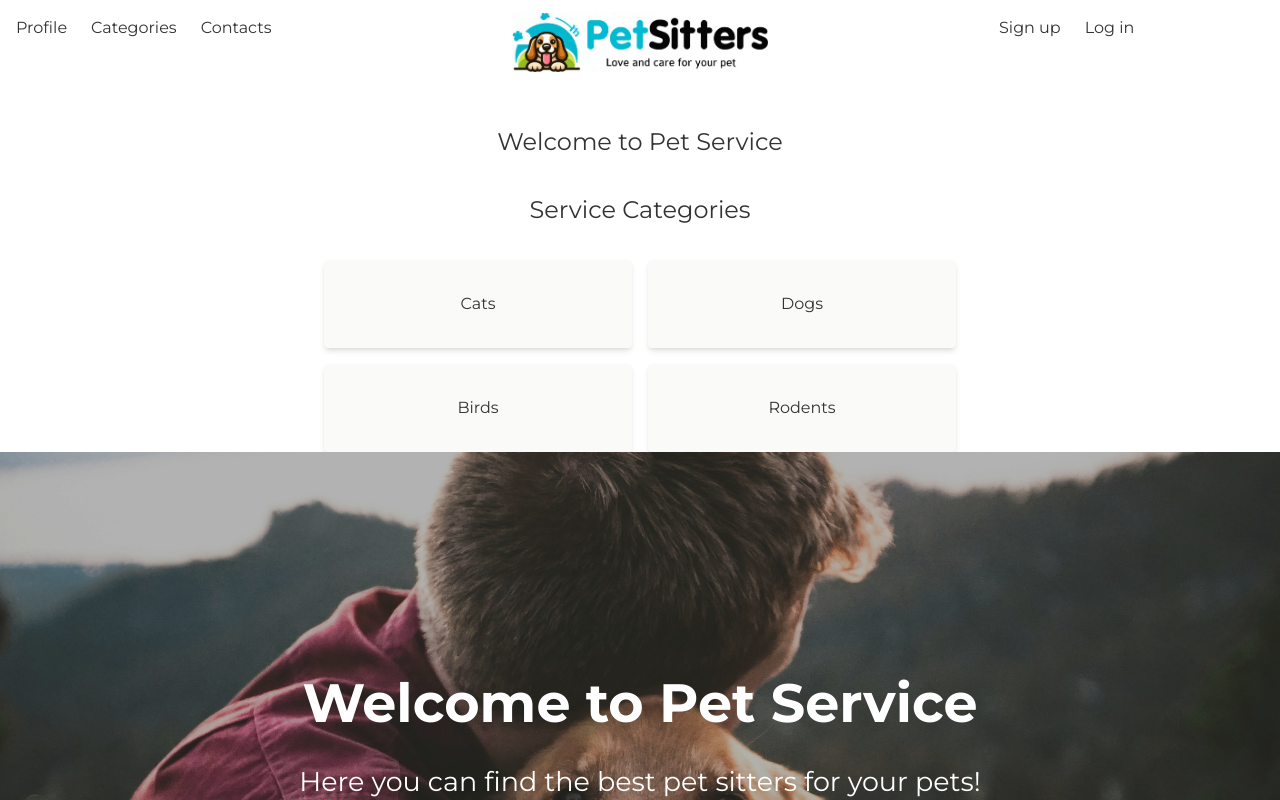
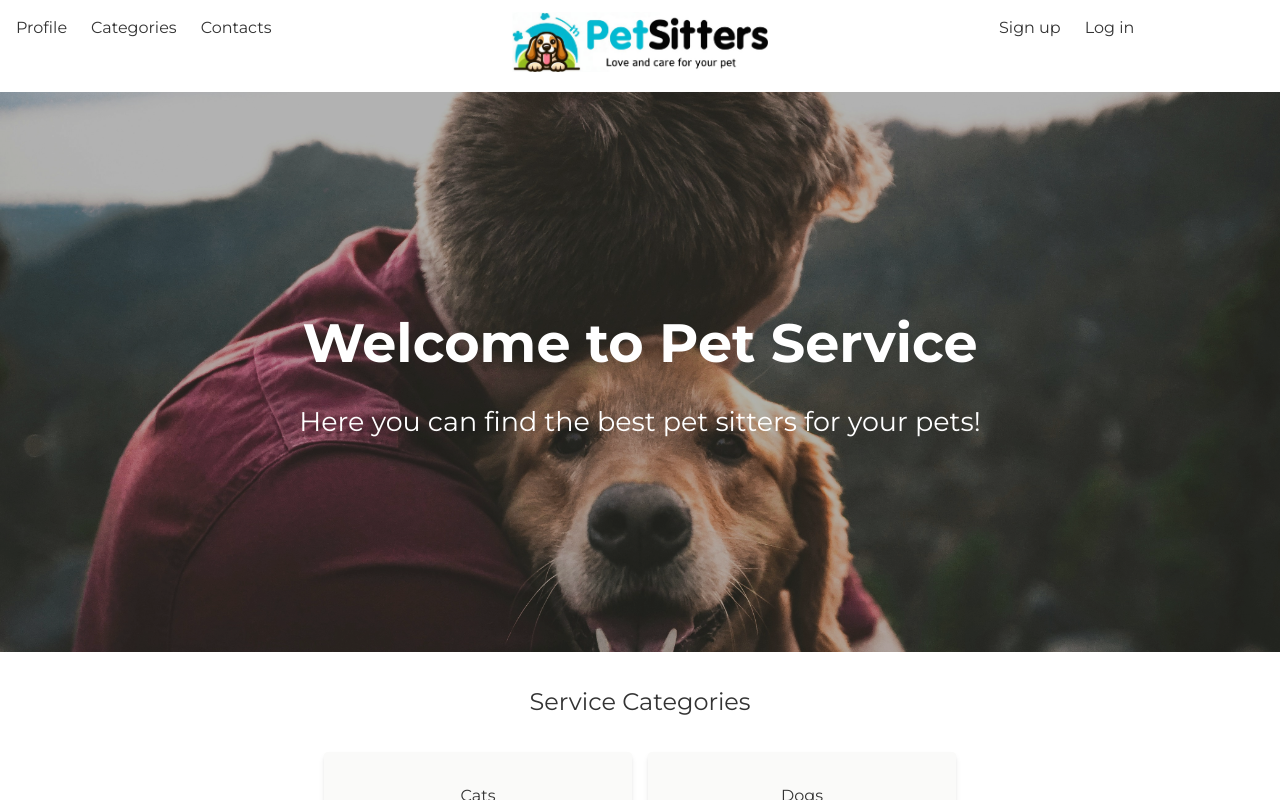
Before and after one commit to sputnikrg/pet-service-frontend-main, a React (Create React App) app: page / in a window 1280 px wide. Shown: the top 800 px of the page. Built offline with nearby package versions, Linux system fonts and the light colour scheme; a web font is replaced by a local one.

Commit message:
Fix duplicate React imports and z-index issues in Home.tsx

```diff
--- a/src/pages/Home.tsx
+++ b/src/pages/Home.tsx
@@ -1,19 +1,12 @@
 
-// Home.tsx
-import React from 'react';
-import Categories from './ServiceCategoryPage';
 // src/pages/Home.tsx
 import React from 'react';
-import backgroundImage from '../asets/images/main.jpg'; // Must change on "assets"
-import ServiceCategoryPage from './ServiceCategoryPage';
+import ServiceCategoryPage from './ServiceCategoryPage'; //
+import backgroundImage from '../asets/images/main.jpg'; //
 
 const Home: React.FC = () => {
   return (
     <div>
-      <h1 className="text-xxl text-center mb-8 mt-8">Welcome to Pet Service</h1>
-      <p className="text-center">
-            <Categories />
-      </p>
       {/* Header section with background image and welcome message */}
       <div
         className="relative bg-cover bg-center"
@@ -23,9 +16,9 @@ const Home: React.FC = () => {
         }}
       >
         {/* Overlay to darken the background image */}
-        <div className="absolute inset-0 bg-black opacity-30"></div>
+        <div className="absolute inset-0 bg-black opacity-30 z-10"></div> {/* Добавлен z-10 */}
         {/* Content inside the header */}
-        <div className="relative z-10 flex flex-col items-center justify-center h-full px-4">
+        <div className="relative z-20 flex flex-col items-center justify-center h-full px-4"> {/* Добавлен z-20 */}
           <h1 className="text-[54px] font-bold text-center mb-6 mt-2 text-white leading-tight">
             Welcome to Pet Service
           </h1>
```
